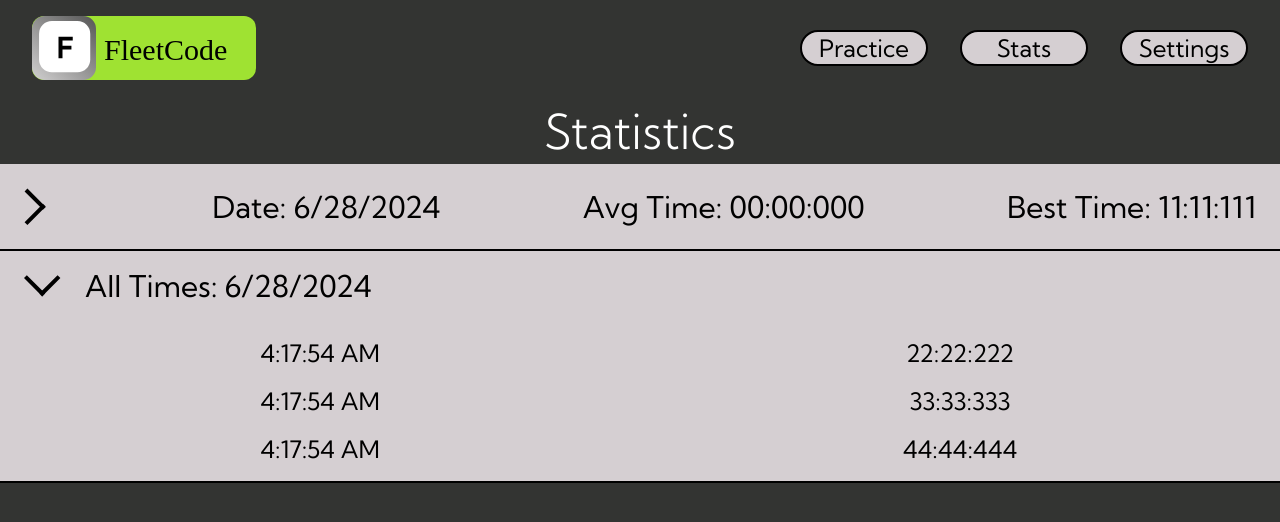
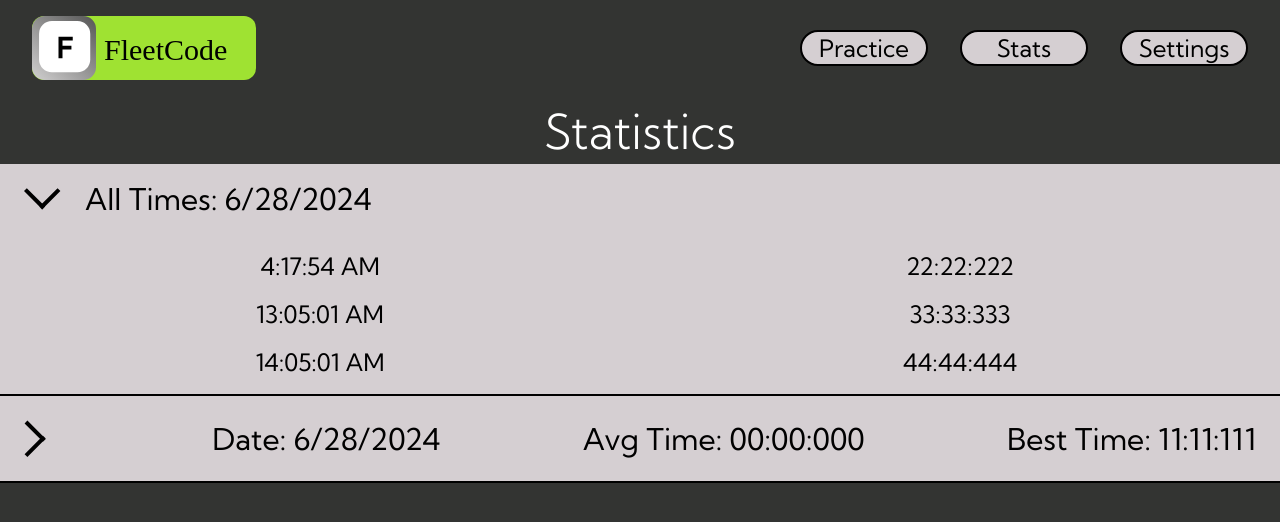
Before and after one commit to PrestonSantiago/FleetCode, a React (Vite) app: page / in a window 1280 px wide. Both pictures are taken after a click on the button 35 px from the left and 206 px from the top of the page. Shown: the top 522 px of the page. Built offline with nearby package versions, Linux system fonts and the light colour scheme; a web font is replaced by a local one.

Commit message:
Combined OpenStatsRow and ClosedStatsRow into one StatsRow component. Updated statsdata to show time as completionTime to avoid confusion in naming

```diff
--- a/src/components/ClosedStatsRow.tsx
+++ /dev/null
@@ -1,19 +0,0 @@
-import ClosedArrow from "../assets/icons/Closed-Arrow.svg";
-import DayStats from "../models/dayStats";
-
-const ClosedStatsRow: React.FC<{
-  fakeStatsData: DayStats[];
-}> = (props) => {
-  return (
-    <li className="flex flex-row justify-between items-center bg-primary-light border-b-2 border-black">
-      <button>
-        <img className="m-6" src={ClosedArrow} alt="Right facing arrow" />
-      </button>
-      <p className="text-3xl">Date: {props.fakeStatsData[0].date}</p>
-      <p className="text-3xl">Avg Time: {props.fakeStatsData[0].avg}</p>
-      <p className="text-3xl mr-6">Best Time: {props.fakeStatsData[0].best}</p>
-    </li>
-  );
-};
-
-export default ClosedStatsRow;
--- a/src/components/OpenStatsRow.tsx
+++ /dev/null
@@ -1,12 +0,0 @@
-export default function OpenStatsRow() {
-  return (
-    <li className="flex flex-row justify-between items-center bg-primary-light border-b-2 border-black">
-      <button>
-        <img className="m-6" src={ClosedArrow} alt="Right facing arrow" />
-      </button>
-      <p className="text-3xl">Date: {fakeStatsData[0].date}</p>
-      <p className="text-3xl">Avg Time: {fakeStatsData[0].avg}</p>
-      <p className="text-3xl mr-6">Best Time: {fakeStatsData[0].best}</p>
-    </li>
-  );
-}
--- /dev/null
+++ b/src/components/StatsRow.tsx
@@ -0,0 +1,56 @@
+import ClosedArrow from "../assets/icons/Closed-Arrow.svg";
+import OpenArrow from "../assets/icons/Open-Arrow.svg";
+import DayStats from "../models/dayStats";
+import { useState } from "react";
+
+const StatsRow: React.FC<{
+  statsData: DayStats;
+}> = (props) => {
+  {
+    const [drawerIsOpen, setDrawerIsOpen] = useState(false);
+
+    const handleToggleDrawer = () => {
+      setDrawerIsOpen((drawerIsOpen) => {
+        return !drawerIsOpen;
+      });
+    };
+    if (!drawerIsOpen) {
+      return (
+        <li className="flex flex-row justify-between items-center bg-primary-light border-b-2 border-black">
+          <button onClick={handleToggleDrawer}>
+            <img className="m-6" src={ClosedArrow} alt="Right facing arrow" />
+          </button>
+          <p className="text-3xl">Date: {props.statsData.date}</p>
+          <p className="text-3xl">Avg Time: {props.statsData.avg}</p>
+          <p className="text-3xl mr-6">Best Time: {props.statsData.best}</p>
+        </li>
+      );
+    } else {
+      return (
+        <li className="bg-primary-light border-b-2 border-black">
+          <div className="flex flex-row items-center mb-4">
+            <button onClick={handleToggleDrawer}>
+              <img className="m-6" src={OpenArrow} alt="Right facing arrow" />
+            </button>
+            <p className="text-3xl">All Times: {props.statsData.date}</p>
+          </div>
+          <ul>
+            {props.statsData.times.map((time) => {
+              return (
+                <li
+                  key={time.dateTime}
+                  className="grid grid-cols-2 text-center"
+                >
+                  <p className="text-2xl mb-4">{time.dateTime}</p>
+                  <p className="text-2xl mb-4">{time.completionTime}</p>
+                </li>
+              );
+            })}
+          </ul>
+        </li>
+      );
+    }
+  }
+};
+
+export default StatsRow;
--- a/src/models/time.ts
+++ b/src/models/time.ts
@@ -1,6 +1,6 @@
 type Time = {
   dateTime: string;
-  time: string;
+  completionTime: string;
 };
 
 export default Time;
--- a/src/pages/StatsPage.tsx
+++ b/src/pages/StatsPage.tsx
@@ -1,7 +1,5 @@
 import NavBar from "../components/NavBar";
-import OpenArrow from "../assets/icons/Open-Arrow.svg";
-import ClosedStatsRow from "../components/ClosedStatsRow";
-import OpenStatsRow from "../components/OpenStatsRow";
+import StatsRow from "../components/StatsRow";
 
 const fakeStatsData = [
   {
@@ -9,9 +7,12 @@ const fakeStatsData = [
     avg: "00:00:000",
     best: "11:11:111",
     times: [
-      { dateTime: new Date().toLocaleTimeString(), time: "22:22:222" },
-      { dateTime: new Date().toLocaleTimeString(), time: "33:33:333" },
-      { dateTime: new Date().toLocaleTimeString(), time: "44:44:444" },
+      {
+        dateTime: new Date().toLocaleTimeString(),
+        completionTime: "22:22:222",
+      },
+      { dateTime: "13:05:01 AM", completionTime: "33:33:333" },
+      { dateTime: "14:05:01 AM", completionTime: "44:44:444" },
     ],
   },
 ];
@@ -24,29 +25,8 @@ export default function StatsPage() {
         Statistics
       </h1>
       <ul>
-        <ClosedStatsRow fakeStatsData={fakeStatsData} />
-        <li className="bg-primary-light border-b-2 border-black">
-          <div className="flex flex-row items-center mb-4">
-            <button>
-              <img className="m-6" src={OpenArrow} alt="Right facing arrow" />
-            </button>
-            <p className="text-3xl">All Times: {fakeStatsData[0].date}</p>
-          </div>
-          <ul className="grid grid-cols-2 text-center">
-            <li className="text-2xl mb-4">
-              {fakeStatsData[0].times[0].dateTime}
-            </li>
-            <li className="text-2xl mb-4">{fakeStatsData[0].times[0].time}</li>
-            <li className="text-2xl mb-4">
-              {fakeStatsData[0].times[1].dateTime}
-            </li>
-            <li className="text-2xl mb-4">{fakeStatsData[0].times[1].time}</li>
-            <li className="text-2xl mb-4">
-              {fakeStatsData[0].times[2].dateTime}
-            </li>
-            <li className="text-2xl mb-4">{fakeStatsData[0].times[2].time}</li>
-          </ul>
-        </li>
+        <StatsRow statsData={fakeStatsData[0]} />
+        <StatsRow statsData={fakeStatsData[0]} />
       </ul>
     </>
   );
```
